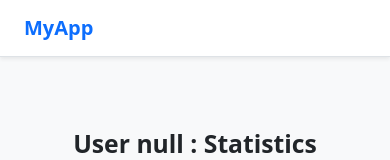
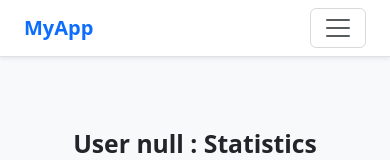
Before and after one commit to Rishaviq/PoolGame-React, a React (Vite) app: page / in a window 390 px wide. Shown: the top 160 px of the page. Built offline with nearby package versions, Linux system fonts and the light colour scheme; no server answers.

Commit message:
Add Bootstrap navbar toggler for mobile support
Implemented a responsive navbar by adding a Bootstrap toggler button and collapse functionality in Layout.tsx. Also imported Bootstrap's JS bundle in main.tsx to enable interactive components.

```diff
--- a/src/Pages/Layout.tsx
+++ b/src/Pages/Layout.tsx
@@ -8,18 +8,38 @@ export default function Layout() {
       .split(";")
       .some((cookie) => cookie.trim().startsWith("token="))
   );
+
   function logout(): void {
     clearToken();
     clearUserId();
     setLoggedIn(false);
   }
+
   return (
     <div className="min-vh-100 d-flex flex-column bg-light text-dark">
       <nav className="navbar navbar-expand-lg navbar-light bg-white border-bottom shadow-sm px-4">
         <Link className="navbar-brand fw-bold text-primary" to="/">
           MyApp
         </Link>
-        <div className="collapse navbar-collapse justify-content-end">
+
+        {/* 🔧 Toggler button for mobile */}
+        <button
+          className="navbar-toggler"
+          type="button"
+          data-bs-toggle="collapse"
+          data-bs-target="#navbarNav"
+          aria-controls="navbarNav"
+          aria-expanded="false"
+          aria-label="Toggle navigation"
+        >
+          <span className="navbar-toggler-icon"></span>
+        </button>
+
+        {/* 🔧 Collapse content with matching ID */}
+        <div
+          className="collapse navbar-collapse justify-content-end"
+          id="navbarNav"
+        >
           <ul className="navbar-nav">
             <li className="nav-item">
               <Link className="nav-link" to="/game">
@@ -42,7 +62,7 @@ export default function Layout() {
                 <li className="nav-item">
                   <button
                     onClick={logout}
-                    className="btn btn-outline-danger btn-sm"
+                    className="btn btn-outline-danger btn-sm nav-link"
                   >
                     Logout
                   </button>
--- a/src/main.tsx
+++ b/src/main.tsx
@@ -1,6 +1,7 @@
 import { StrictMode } from "react";
 import { createRoot } from "react-dom/client";
 import "bootstrap/dist/css/bootstrap.css";
+import "bootstrap/dist/js/bootstrap.bundle.min.js";
 import App from "./App.tsx";
 import { BrowserRouter } from "react-router-dom";
 import "./App.css";
```
